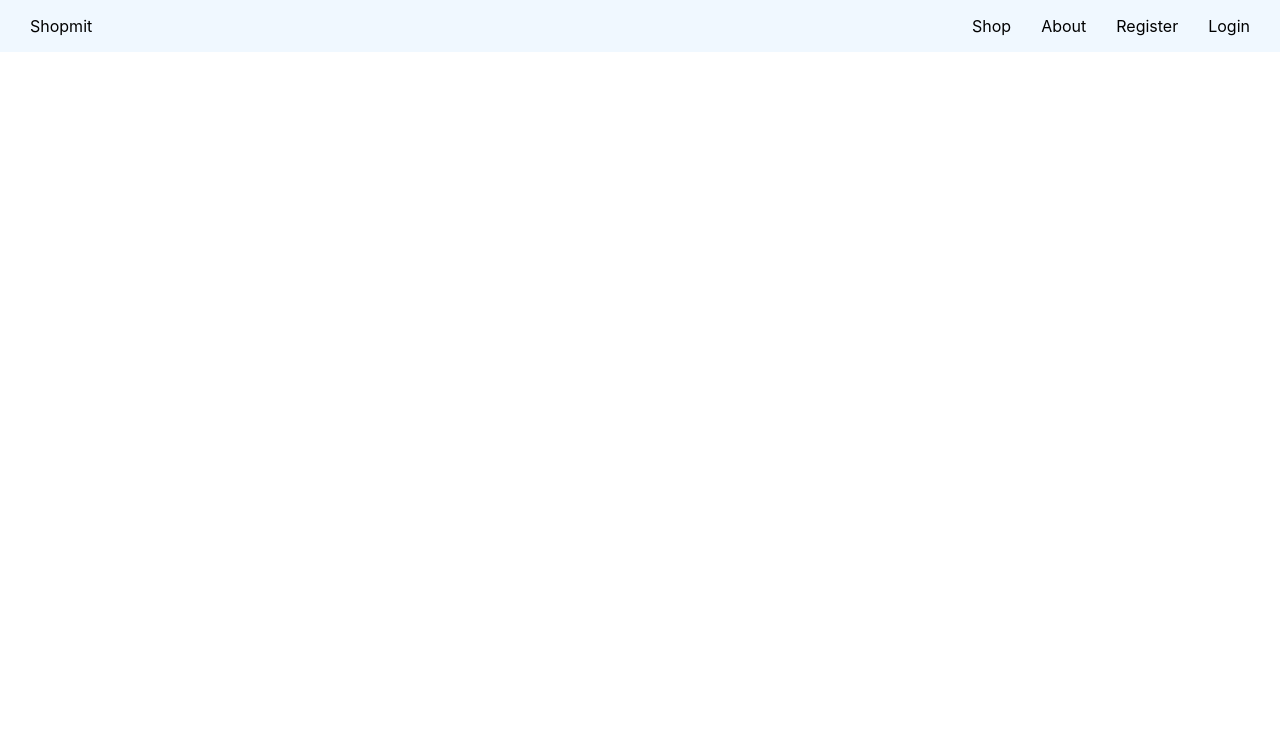
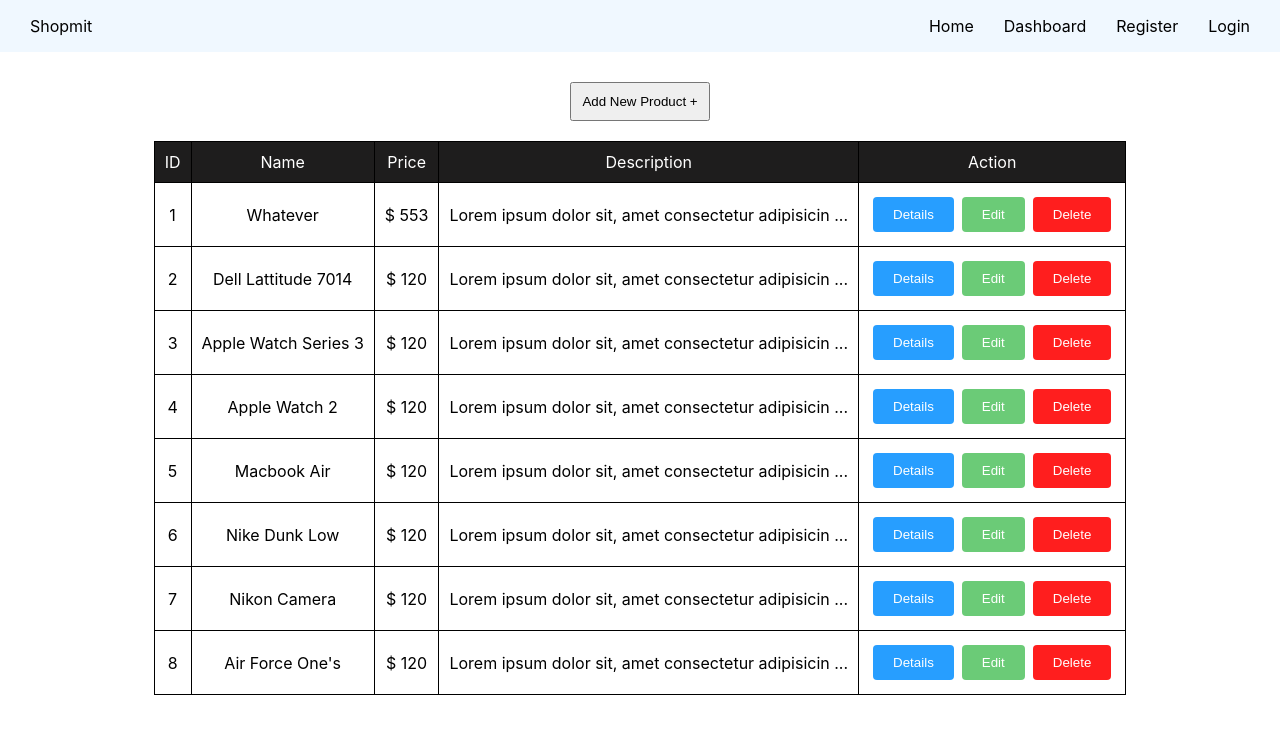
Before and after one commit to Nfon-Carl/Online-Store, a React (Create React App) app: page /dashboard in a window 1280 px wide. Shown: the top 734 px of the page. Built offline with nearby package versions, Linux system fonts and the light colour scheme; data requests are answered from the project's data file.

Commit message:
started dashboard table

```diff
--- a/src/App.css
+++ b/src/App.css
@@ -117,3 +117,63 @@ button {
   text-align: center;
   margin-bottom: 40px;
 }
+
+.container {
+  justify-content: center;
+  align-items: center;
+}
+
+table td {
+  border: 1px solid black;
+}
+
+.cont {
+  margin-top: 20px;
+  display: flex;
+  justify-content: center;
+  align-items: center;
+}
+table {
+  border-collapse: collapse;
+  margin-bottom: 20px;
+  /* width: %; */
+}
+
+thead {
+  background-color: rgb(30, 29, 29);
+  color: white;
+  text-align: center;
+}
+
+td {
+  padding: 10px 10px;
+  text-align: center;
+}
+
+.action-sec button {
+  padding: 10px 20px;
+  margin: 4px;
+  color: white;
+  border: 0px;
+  border-radius: 4px;
+}
+
+.details-btn {
+  background-color: #279eff;
+
+  /* 0079FF */
+}
+
+.edit-btn {
+  background-color: #6bcb77;
+}
+
+.delete-btn {
+  background-color: #ff1e1e;
+}
+
+.add-new {
+  display: flex;
+  justify-content: center;
+  margin-top: 30px;
+}
--- a/src/App.js
+++ b/src/App.js
@@ -1,6 +1,6 @@
 import { useEffect, useState } from "react";
 import "./App.css";
-import Navbar from "./components/components";
+import Navbar from "./components/Navbar";
 import ProductList from "./components/template";
 import { Orbit } from "@uiball/loaders";
 import { DotSpinner } from "@uiball/loaders";
@@ -12,7 +12,7 @@ import {
   Routes,
 } from "react-router-dom";
 import Home from "./components/home";
-import ProductPage from "./components/productsPage";
+import Dashboard from "./components/dashboard";
 
 function App() {
   return (
@@ -27,7 +27,7 @@ function App() {
           />
           <Route exact path="/home" element={<Home />} />
           <Route exact path="/" element={<Home />} />
-          {/* <Route exact path="/allProducts" element={<ProductPage />} /> */}
+          <Route exact path="/dashboard" element={<Dashboard />} />
         </Routes>
       </Router>
     </>
--- a/src/components/components.jsx
+++ b/src/components/Navbar.jsx
@@ -8,10 +8,10 @@ const Navbar = () => {
         <div className="links">
           <ul>
             <li>
-              <a href="/shop">Shop</a>
+              <a href="/">Home</a>
             </li>
             <li>
-              <a href="/about">About</a>
+              <a href="/dashboard">Dashboard</a>
             </li>
             <li>
               <a href="/register">Register</a>
--- /dev/null
+++ b/src/components/dashboard.jsx
@@ -0,0 +1,58 @@
+import { DotSpinner } from "@uiball/loaders";
+import useFetch from "./useFetch";
+
+const Dashboard = () => {
+  const {
+    data: products,
+    isPending,
+    Error,
+  } = useFetch("http://localhost:8002/products");
+  console.log(products);
+  return (
+    <>
+      {isPending && (
+        <div className="spinner">
+          <DotSpinner size={50} speed={0.9} color="black" />
+        </div>
+      )}
+      <div className="add-new">
+        <button>Add New Product +</button>
+      </div>
+      <div className="cont">
+        <table>
+          <thead>
+            <tr className="headers">
+              <td>ID</td>
+              <td>Name</td>
+              <td>Price</td>
+              <td>Description</td>
+              <td>Action</td>
+            </tr>
+          </thead>
+          <tbody>
+            {products &&
+              products.map((item) => (
+                <>
+                  <tr key={item.id}>
+                    <td>{item.id}</td>
+                    <td>{item.title}</td>
+                    <td> $ {item.price} </td>
+                    <td>{item.description.slice(0, 50)} ...</td>
+                    <td>
+                      <div className="action-sec">
+                        <button className="details-btn">Details</button>
+                        <button className="edit-btn">Edit</button>
+                        <button className="delete-btn">Delete</button>
+                      </div>
+                    </td>
+                  </tr>
+                </>
+              ))}
+          </tbody>
+        </table>
+      </div>
+    </>
+  );
+};
+
+export default Dashboard;
--- a/src/index.js
+++ b/src/index.js
@@ -2,6 +2,7 @@ import React from "react";
 import ReactDOM from "react-dom/client";
 import "./index.css";
 import App from "./App";
+// import "../node_modules/bootstrap/dist/css/bootstrap.min.css";
 
 const root = ReactDOM.createRoot(document.getElementById("root"));
 root.render(
```
Also changed, not shown: src/components/productsPage.jsx (deleted, +0 -23 lines), 1 other file (tests, documents, lock files or other folders).
